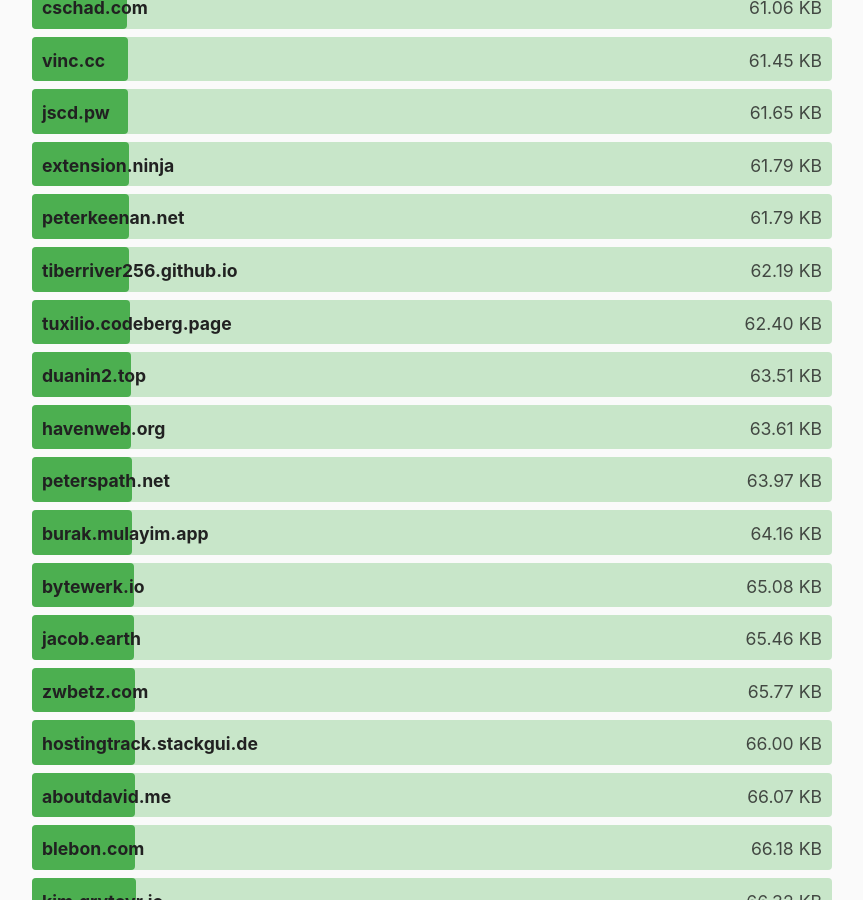
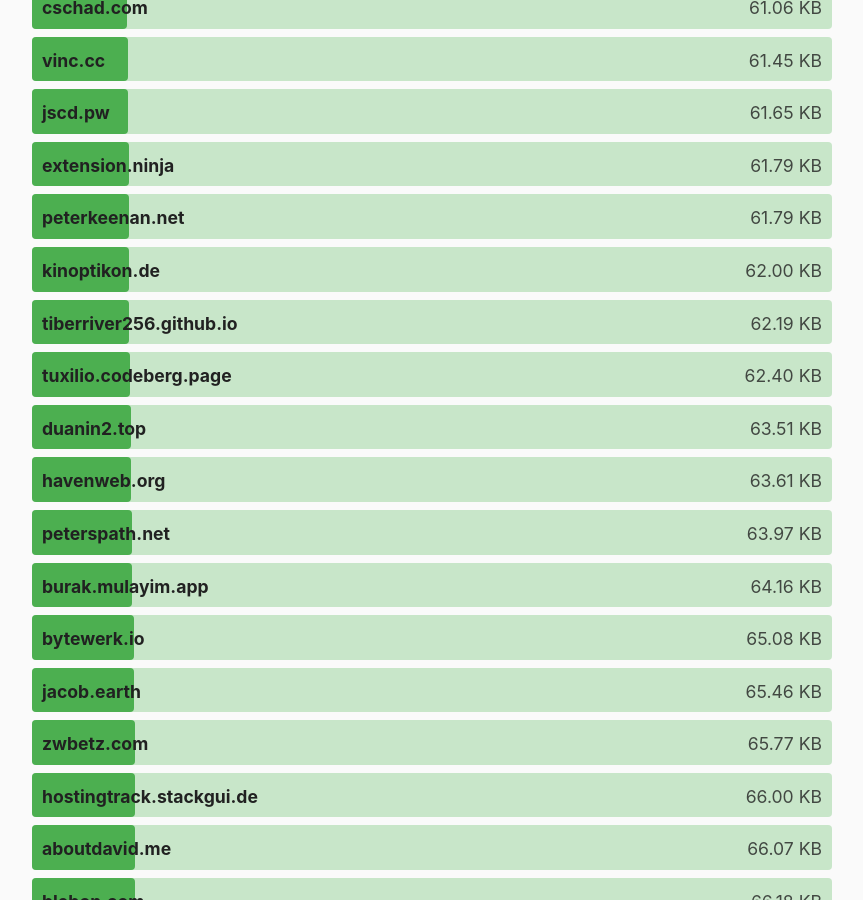
Before and after one commit to kevquirk/512kb.club, a Jekyll site: the page built from index.md, in a window 1280 px wide and 900 px high, scrolled down 18574 px. Shown: the whole window, without its empty margins (208-1071 px from the left). Built offline with Jekyll 4.4.1, drawn with Linux system fonts in a browser that asks for light colours.

Commit message:
Add kinoptikon.de site information to sites.yml
https://radar.cloudflare.com/scan/35ace555-6ce7-4806-9972-933d7cb7ea1c/summary

```diff
--- a/_data/sites.yml
+++ b/_data/sites.yml
@@ -1,3 +1,8 @@
+- domain: kinoptikon.de
+  url: https://www.kinoptikon.de/
+  size: 62
+  last_checked: 2025-11-21
+
 - domain: 0xedward.io
   url: https://0xedward.io/
   size: 41.02
```
